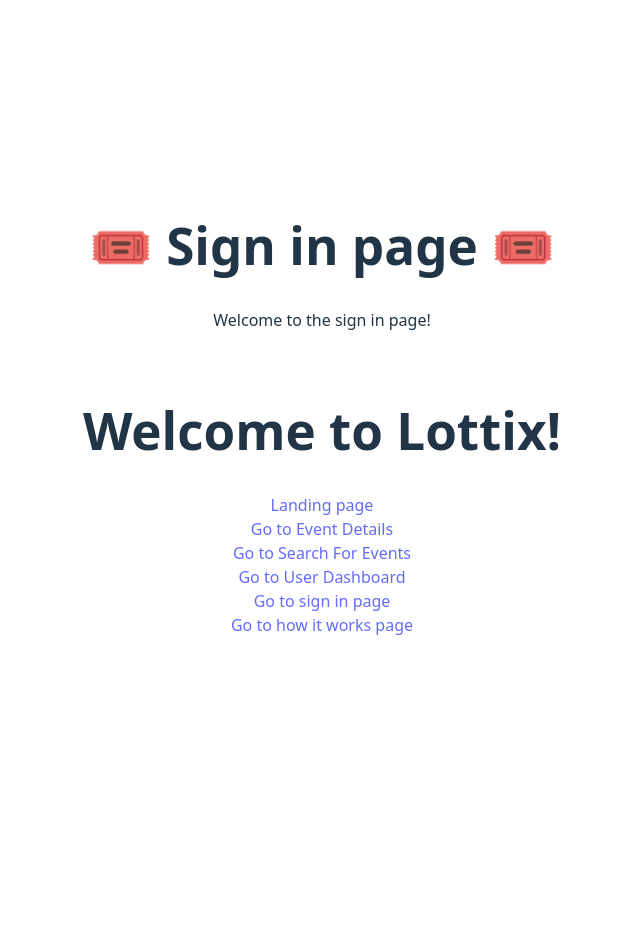
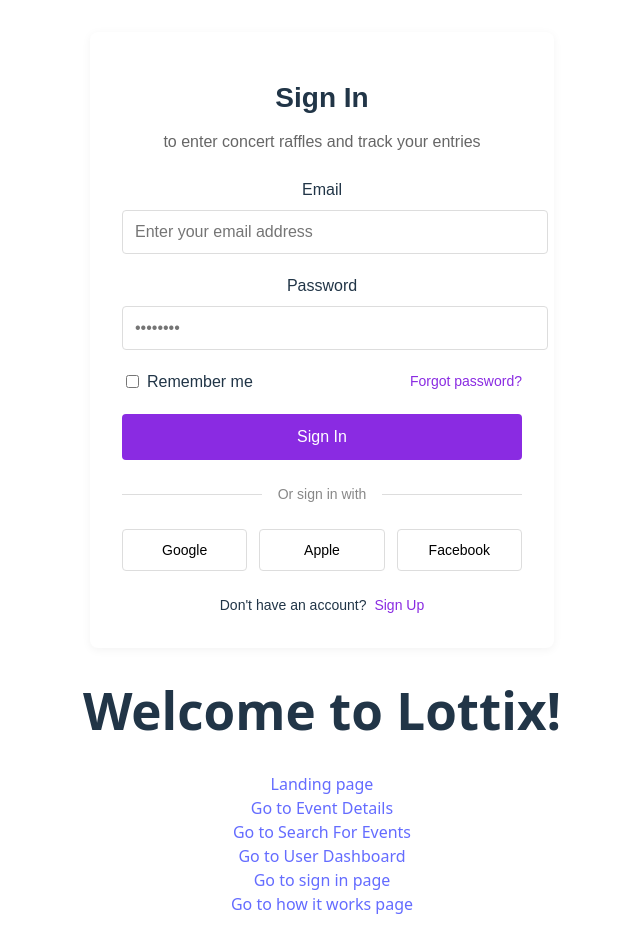
Before and after one commit to 0xBenj/LotTix, a React (Vite) app in the folder lottix-app/: page /sign-in in a window 1280 px wide. Shown: the whole page, without its empty margins (318-958 px from the left). Before the commit the page ends 800 px from the top, so only its background shows below. Built offline with nearby package versions, Linux system fonts and the light colour scheme.

Commit message:
init: sign in form

```diff
--- /dev/null
+++ b/lottix-app/src/components/SignInForm.tsx
@@ -0,0 +1,234 @@
+import React, { useState } from "react";
+import styled from 'styled-components';
+
+// Main Component
+const SignInForm = () => {
+  const [email, setEmail] = useState('');
+  const [password, setPassword] = useState('');
+  const [rememberMe, setRememberMe] = useState(false);
+
+  const handleSubmit = (e: React.FormEvent) => {
+    e.preventDefault();
+    console.log('Sign in attempt with:', { email, password, rememberMe });
+    // Add authentication logic here
+  };
+
+  return (
+    <FormContainer>
+      <Title>Sign In</Title>
+      <Subtitle>to enter concert raffles and track your entries</Subtitle>
+
+      <form onSubmit={handleSubmit}>
+        <FormGroup>
+          <Label htmlFor="email">Email</Label>
+          <Input
+            type="email"
+            id="email"
+            placeholder="Enter your email address"
+            value={email}
+            onChange={(e) => setEmail(e.target.value)}
+            required
+          />
+        </FormGroup>
+
+        <FormGroup>
+          <Label htmlFor="password">Password</Label>
+          <Input
+            type="password"
+            id="password"
+            placeholder="••••••••"
+            value={password}
+            onChange={(e) => setPassword(e.target.value)}
+            required
+          />
+        </FormGroup>
+
+        <RememberMeContainer>
+          <CheckboxLabel>
+            <Checkbox
+              type="checkbox"
+              checked={rememberMe}
+              onChange={() => setRememberMe(!rememberMe)}
+            />
+            Remember me
+          </CheckboxLabel>
+          <ForgotPassword href="#">Forgot password?</ForgotPassword>
+        </RememberMeContainer>
+
+        <SignInButton type="submit">Sign In</SignInButton>
+      </form>
+
+      <OrDivider>Or sign in with</OrDivider>
+
+      <SocialButtonsContainer>
+        <SocialButton type="button">Google</SocialButton>
+        <SocialButton type="button">Apple</SocialButton>
+        <SocialButton type="button">Facebook</SocialButton>
+      </SocialButtonsContainer>
+
+      <SignUpContainer>
+        Don't have an account?
+        <SignUpLink href="#">Sign Up</SignUpLink>
+      </SignUpContainer>
+    </FormContainer>
+  );
+};
+
+export default SignInForm;
+
+
+// Styled Components
+const FormContainer = styled.div`
+  max-width: 400px;
+  margin: 0 auto;
+  padding: 2rem;
+  background-color: white;
+  border-radius: 8px;
+  box-shadow: 0 2px 10px rgba(0, 0, 0, 0.05);
+  font-family: Arial, sans-serif;
+`;
+
+const Title = styled.h1`
+  font-size: 1.75rem;
+  font-weight: bold;
+  text-align: center;
+  margin-bottom: 0.5rem;
+`;
+
+const Subtitle = styled.p`
+  text-align: center;
+  color: #666;
+  margin-bottom: 1.5rem;
+`;
+
+const FormGroup = styled.div`
+  margin-bottom: 1.25rem;
+`;
+
+const Label = styled.label`
+  display: block;
+  margin-bottom: 0.5rem;
+  font-weight: 500;
+`;
+
+const Input = styled.input`
+  width: 100%;
+  padding: 0.75rem;
+  border: 1px solid #ddd;
+  border-radius: 4px;
+  font-size: 1rem;
+
+  &:focus {
+    outline: none;
+    border-color: #8a2be2;
+    box-shadow: 0 0 0 2px rgba(138, 43, 226, 0.1);
+  }
+`;
+
+const RememberMeContainer = styled.div`
+  display: flex;
+  justify-content: space-between;
+  align-items: center;
+  margin-bottom: 1.25rem;
+`;
+
+const CheckboxLabel = styled.label`
+  display: flex;
+  align-items: center;
+  cursor: pointer;
+`;
+
+const Checkbox = styled.input`
+  margin-right: 0.5rem;
+  cursor: pointer;
+`;
+
+const ForgotPassword = styled.a`
+  color: #8a2be2;
+  text-decoration: none;
+  font-size: 0.875rem;
+
+  &:hover {
+    text-decoration: underline;
+  }
+`;
+
+const SignInButton = styled.button`
+  width: 100%;
+  padding: 0.875rem;
+  background-color: #8a2be2;
+  color: white;
+  border: none;
+  border-radius: 4px;
+  font-size: 1rem;
+  font-weight: 500;
+  cursor: pointer;
+  transition: background-color 0.2s;
+
+  &:hover {
+    background-color: #7823c7;
+  }
+`;
+
+const OrDivider = styled.div`
+  display: flex;
+  align-items: center;
+  margin: 1.5rem 0;
+  color: #888;
+  font-size: 0.875rem;
+
+  &::before,
+  &::after {
+    content: "";
+    flex: 1;
+    height: 1px;
+    background-color: #ddd;
+  }
+
+  &::before {
+    margin-right: 1rem;
+  }
+
+  &::after {
+    margin-left: 1rem;
+  }
+`;
+
+const SocialButtonsContainer = styled.div`
+  display: flex;
+  gap: 0.75rem;
+  margin-bottom: 1.5rem;
+`;
+
+const SocialButton = styled.button`
+  flex: 1;
+  padding: 0.75rem;
+  background-color: white;
+  border: 1px solid #ddd;
+  border-radius: 4px;
+  font-size: 0.875rem;
+  cursor: pointer;
+  transition: background-color 0.2s;
+
+  &:hover {
+    background-color: #f9f9f9;
+  }
+`;
+
+const SignUpContainer = styled.div`
+  display: flex;
+  justify-content: center;
+  align-items: center;
+  gap: 0.5rem;
+  font-size: 0.875rem;
+`;
+
+const SignUpLink = styled.a`
+  color: #8a2be2;
+  text-decoration: none;
+  font-weight: 500;
+
+  &:hover {
+    text-decoration: underline;
+  }
+`;
--- a/lottix-app/src/pages/SignInPage.tsx
+++ b/lottix-app/src/pages/SignInPage.tsx
@@ -1,11 +1,9 @@
 import React from 'react';
+import SignInForm from '../components/SignInForm';
 
 const SignInPage: React.FC = () =>{
     return (
-        <div style={{ textAlign: "center", padding: "20px" }}>
-        <h1>🎟️ Sign in page 🎟️</h1>
-        <p>Welcome to the sign in page!</p>
-      </div>
+       <SignInForm />
     )
 }
 
```
Also changed, not shown: lottix-app/src/components/ConcertCardEventPage.tsx (+4 -4 lines).
